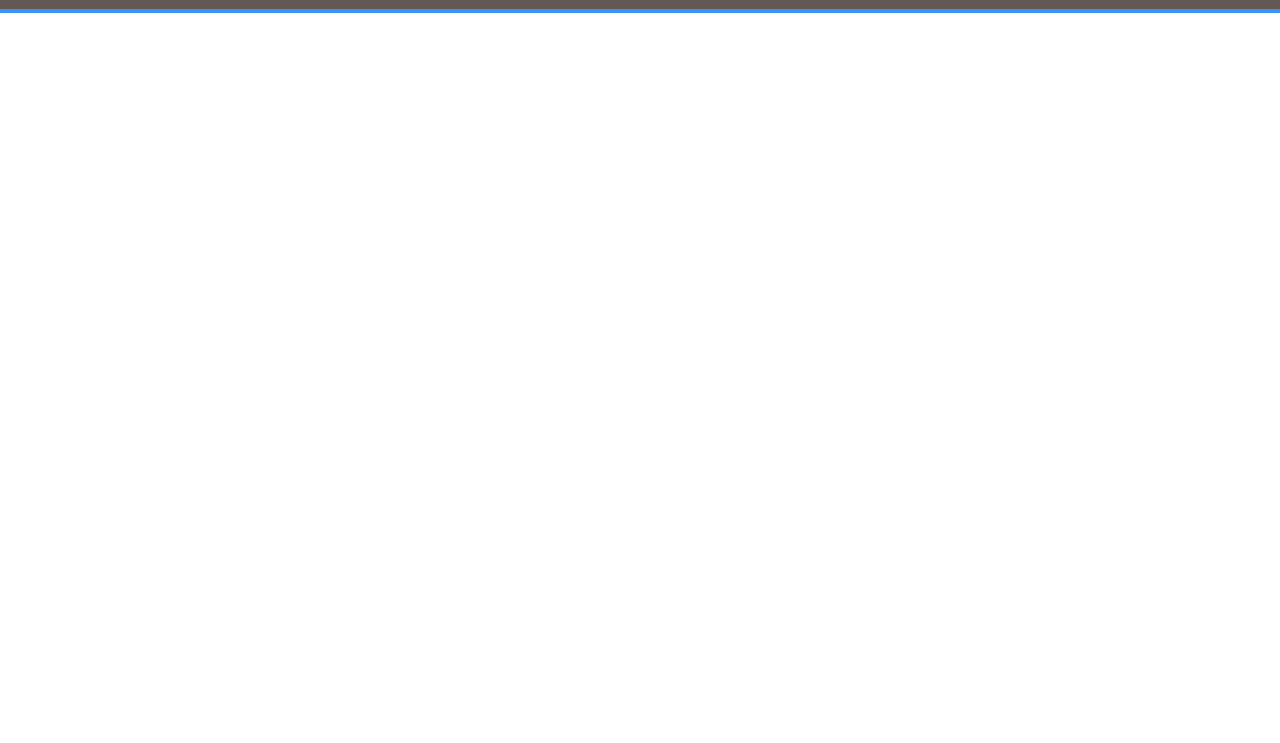
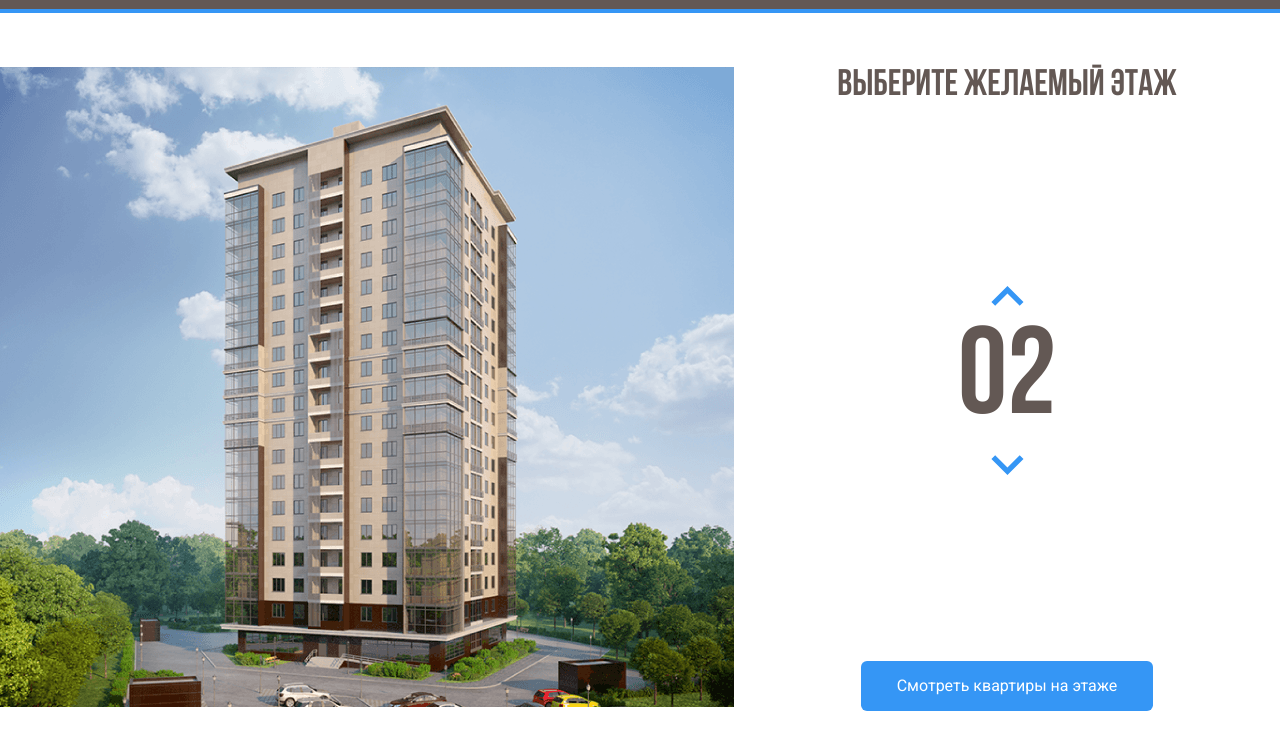
Before and after one commit to AVFilimonow/melody, a plain HTML site: page index.html in a window 1280 px wide. Shown: the part 57-800 px from the top of the page. Drawn offline with Linux system fonts and the light colour scheme.

Commit message:
Add files via upload

```diff
--- a/css/style.css
+++ b/css/style.css
@@ -1,3 +1,13 @@
+@font-face {
+    font-family: 'Bebas Neue Cyrillic';
+    src: local('Bebas Neue Cyrillic'), local('BebasNeueCyrillic'),
+        url('../fonts/BebasNeueCyrillic.woff2') format('woff2'),
+        url('../fonts/BebasNeueCyrillic.woff') format('woff');
+    font-weight: normal;
+    font-style: normal;
+    font-display: swap;
+}
+
 * {
     box-sizing:border-box;
 }
@@ -53,3 +63,71 @@ body{
     line-height: 20px;
 
 }
+
+.main {
+    max-width: 1280px;
+    margin: auto;
+    padding-top: 54px;
+    display: flex;
+}
+.main-image {
+}
+
+.home-image path {
+opacity: 0;
+cursor: pointer;
+}
+
+
+.home-image path:hover {
+opacity: 1;
+}
+
+.main-info {
+    flex-grow: 1;
+    text-align: center;
+    display: flex;
+    flex-direction: column;
+    align-items: center;
+    justify-content: space-between;
+}
+.main-title {
+    font-family: Bebas Neue Cyrillic, Geneva, Tahoma, sans-serif;
+    font-weight: normal;
+    font-size: 37px;
+    line-height: 37px;
+    color: #635854;
+    margin: 0;
+}
+.counter-button {
+    cursor: pointer;
+    background-color: #fff;
+    border:none;
+
+}
+.counter-up {
+}
+.counter {
+    font-family: Bebas Neue Cyrillic, Geneva, Tahoma, sans-serif;
+    font-size: 124px;
+    color: #635854;
+}
+.counter-down {
+}
+.counter-group {
+    display: flex;
+    flex-direction: column;
+    align-items: center;
+}
+.counter-arrow-down {
+    transform: rotateX(180deg);
+}
+
+.button-primary {
+    background: #3596F5;
+    border-radius: 6px;
+    color: #fff;
+    border: none;
+    padding: 16px 36px;
+    cursor: pointer;
+}
--- a/index.html
+++ b/index.html
@@ -35,6 +35,58 @@
         </div>
         <!-- navbar -->
     </header>
+    <main class="main">
+        <div class="main-image">
+            <svg class="home-image" width="734" height="640" viewBox="0 0 734 640" fill="none"
+                xmlns="http://www.w3.org/2000/svg" xmlns:xlink="http://www.w3.org/1999/xlink">
+                <rect width="734" height="640" fill="url(#pattern0)" />
+                <defs>
+                    <pattern id="pattern0" patternContentUnits="objectBoundingBox" width="1" height="1">
+                        <use xlink:href="#image0" transform="translate(-0.00408719) scale(0.0013624 0.0015625)" />
+                    </pattern>
+                    <image id="image0" width="740" height="640" xlink:href="img/home 1.png" />
+                </defs>
+                <path d="M222 531L442.8 539L512 525.3V547L443.5 566.7L222 555.7V531Z" fill="#3595F6"
+                    fill-opacity="0.75" />
+                <path d="M223 530V505L443.3 508.3L513 505V525L443.7 538L223 530Z" fill="#3595F6" fill-opacity="0.75" />
+                <path d="M223 504V479H444H513V502L445 509L223 504Z" fill="#3595F6" fill-opacity="0.75" />
+                <path d="M223 480V455L444.3 451.3L512 458V480H444" fill="#3595F6" fill-opacity="0.75" />
+                <path d="M223 454V428L444.5 424.7L513 435.7V457L444 450.3L223 454Z" fill="#3595F6"
+                    fill-opacity="0.75" />
+                <path d="M222 427V403.3L443 391L514 414V435.3L443 423L222 427Z" fill="#3595F6" fill-opacity="0.75" />
+                <path d="M222 405V380L444.2 363.7L514 392.3V413L443.7 391.3L222 405Z" fill="#3595F6"
+                    fill-opacity="0.75" />
+                <path d="M222 380V355L444.5 334.7L514 371.3V392L442 363.3L222 380Z" fill="#3595F6"
+                    fill-opacity="0.75" />
+                <path d="M222 354V330L445 305.3L514 349.3V371L444.7 333L222 354Z" fill="#3595F6" fill-opacity="0.75" />
+                <path d="M222 329V305L444.5 276.3L514 327.3V348L443.7 305.7L222 329Z" fill="#3595F6"
+                    fill-opacity="0.75" />
+                <path d="M221 305V281L443.3 248L514 307.3V327L444 276.3L221 305Z" fill="#3595F6" fill-opacity="0.75" />
+                <path d="M222 280V256L443.2 221L513 285V306L444.3 247.7L222 280Z" fill="#3595F6" fill-opacity="0.75" />
+                <path d="M222 256V231L444.3 193L513 263.3V284L444 220L222 256Z" fill="#3595F6" fill-opacity="0.75" />
+                <path d="M222 230V205L442.8 161.3L513 240.3V263L444 189.7L222 230Z" fill="#3595F6"
+                    fill-opacity="0.75" />
+                <path d="M223 206V181L443 133L513 218V241L442.3 161.7L223 206Z" fill="#3595F6" fill-opacity="0.75" />
+                <path d="M222 181V156L441.8 104L513 196.3V219L443.3 132.7L222 181Z" fill="#3595F6"
+                    fill-opacity="0.75" />
+                <path d="M222 156V130L444 73.3L513 175V196L443.7 104.3L222 156Z" fill="#3595F6" fill-opacity="0.75" />
+
+            </svg>
+
+
+        </div>
+        <div class="main-info">
+            <h2 class="main-title">Выберите желаемый этаж</h2>
+            <div class="counter-group">
+                <button class="counter-button counter-up"><img class="counter-arrow counter-arrow-up"
+                        src="./img/arrow.svg" alt="arrow-up"></button>
+                <span class="counter">02</span>
+                <button class="counter-button counter-down"><img class="counter-arrow counter-arrow-down"
+                        src="./img/arrow.svg" alt="arrow-up"></button>
+            </div>
+            <button class="button button-primary">Смотреть квартиры на этаже</button>
+        </div>
+    </main>
 </body>
 
 </html>
```
Also changed, not shown: fonts/BebasNeueCyrillic.woff (added), fonts/BebasNeueCyrillic.woff2 (added), img/Group 3.svg (added), img/arrow.svg (added), img/home 1.png (added).
